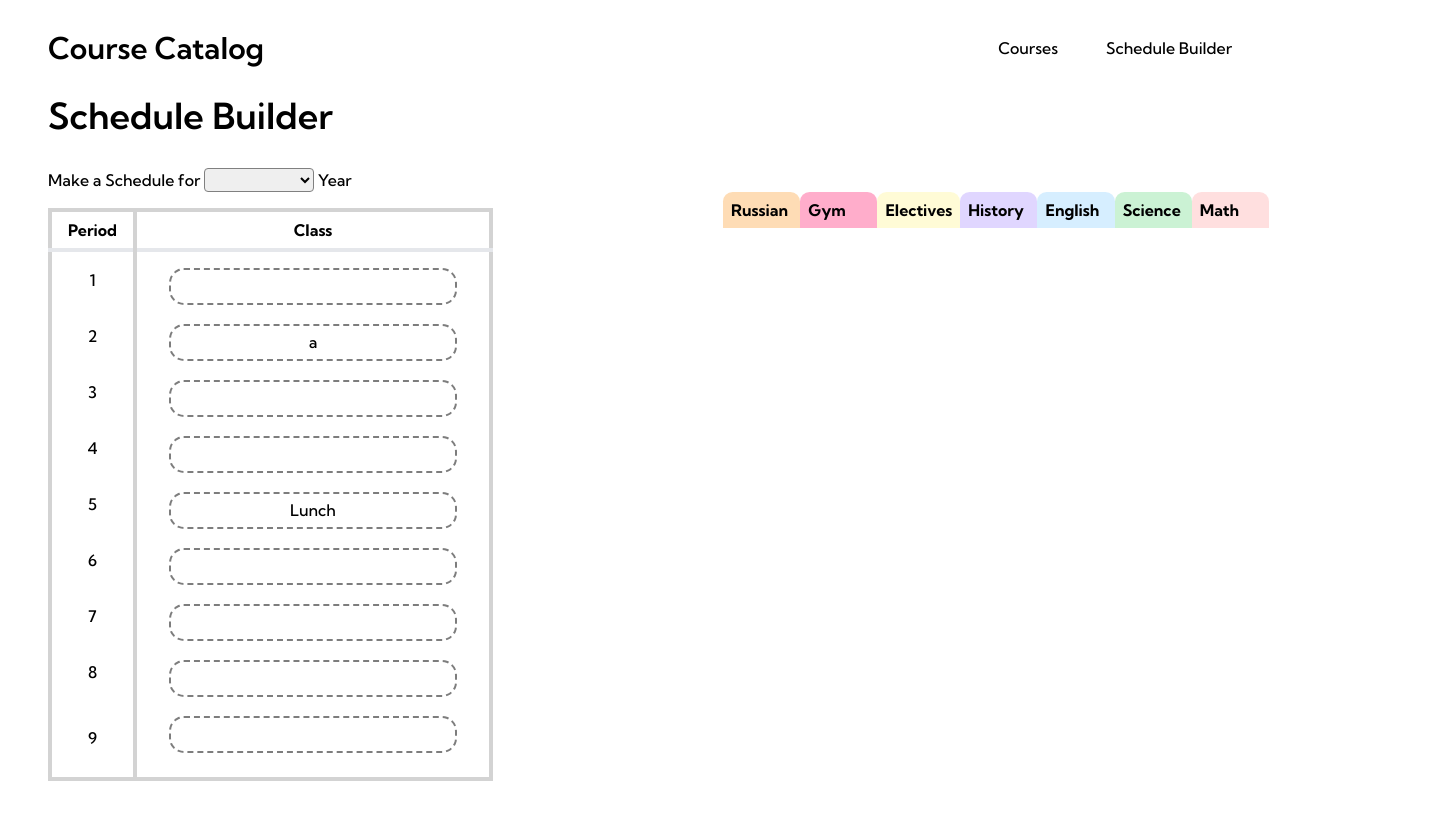
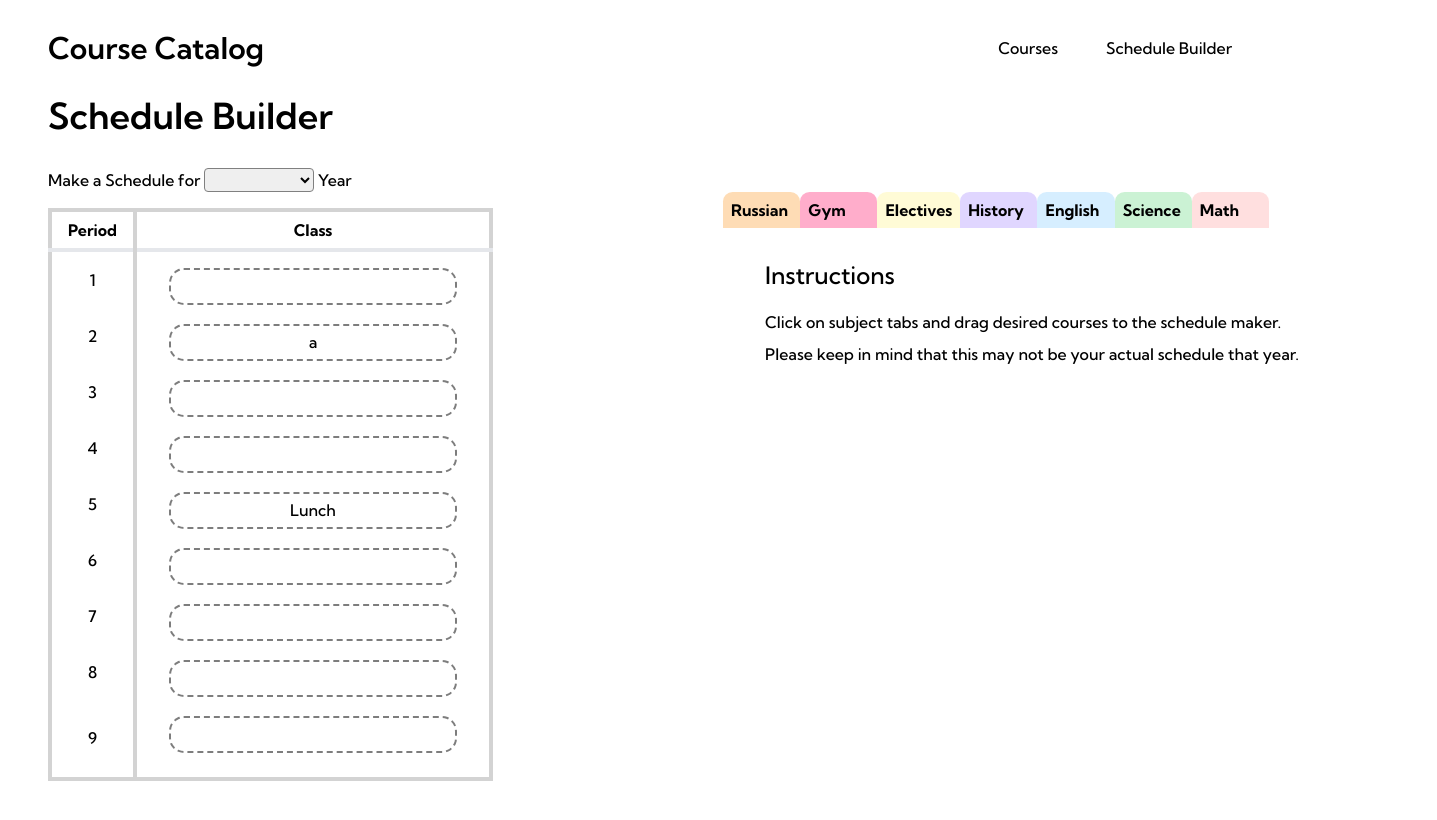
Before and after one commit to sitechtimes/course-catalog, a Nuxt app in the folder course-catalog/: page /ScheduleBuilder in a window 1280 px wide. Shown: the top 820 px of the page, 1437 px wide, since content can reach past the window. Built offline with nearby package versions, Linux system fonts and the light colour scheme; no server answers.

Commit message:
fixed landing page not showing

```diff
--- a/course-catalog/components/schedule builder/Courses.vue
+++ b/course-catalog/components/schedule builder/Courses.vue
@@ -45,8 +45,8 @@
           <div class="placeholder math"><h4>AP Calculus BC</h4></div>
         </div>
       </div>
-      <!--  <div class="file landing">
-        <div @load="showlanding = !showlanding" class="content">
+      <div v-if="showSubjects.showlanding" class="file landing">
+        <div class="content">
           <h2>Instructions</h2>
           <h3>
             Click on subject tabs and drag desired courses to the schedule
@@ -54,7 +54,7 @@
             that year.
           </h3>
         </div>
-      </div> -->
+      </div>
     </div>
   </div>
 </template>
@@ -77,6 +77,7 @@ export default {
         showhistory: false,
         showscience: false,
         showmath: false,
+        showlanding: true,
       },
       courses: useCourseStore().courses,
     };
@@ -93,6 +94,7 @@ export default {
       this.showSubjects.showhistory = false;
       this.showSubjects.showscience = false;
       this.showSubjects.showmath = false;
+      this.showSubjects.showlanding = false;
       if (subject === "russian") {
         this.showSubjects.showrussian = true;
       } else if (subject === "gym") {
```
